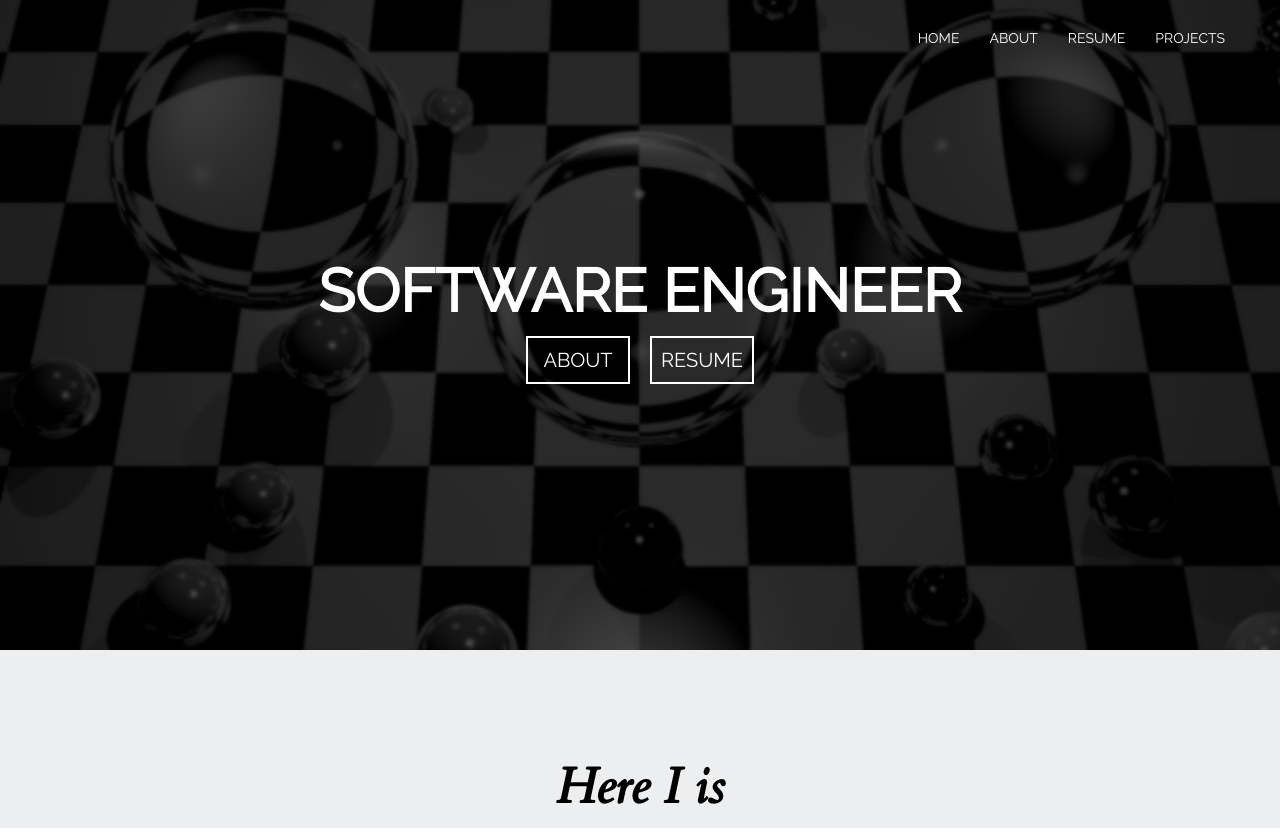
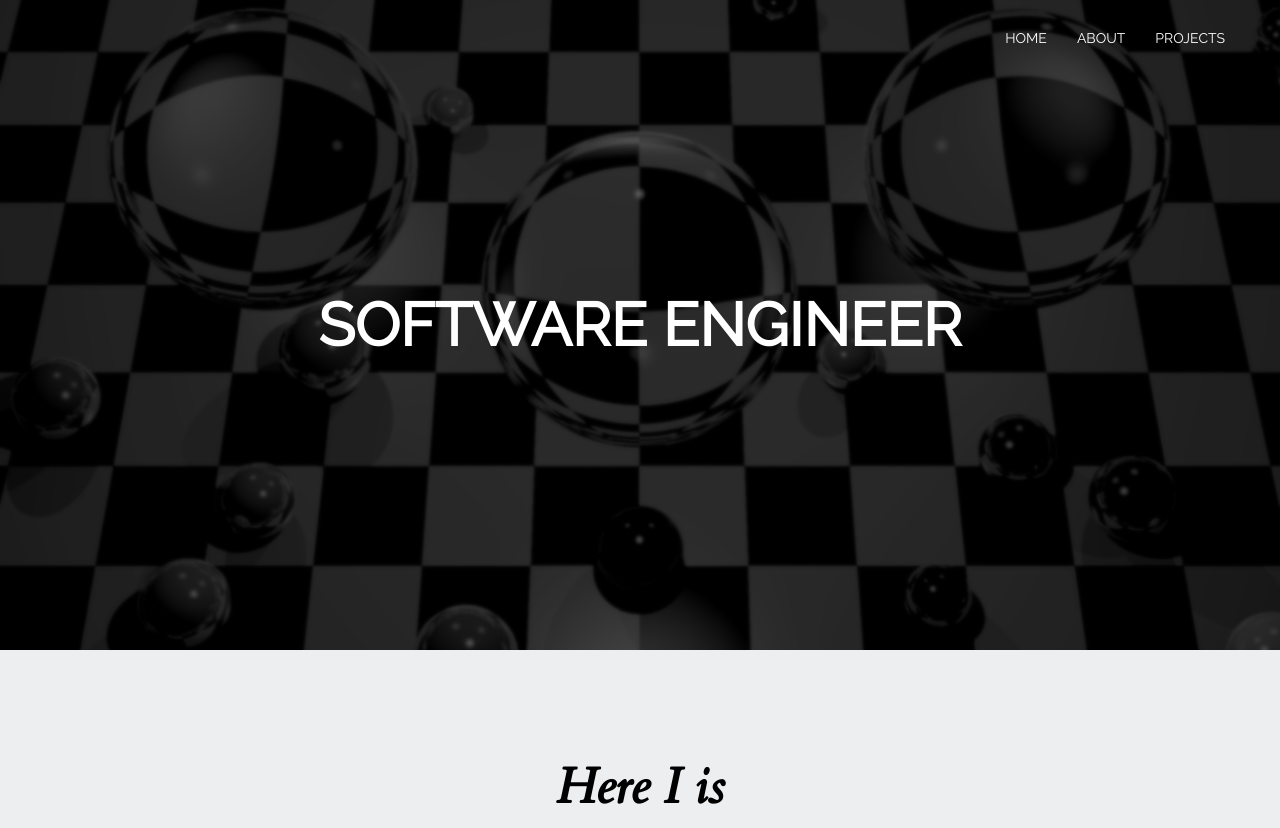
Before and after one commit to thedgglmister/thedigglemister.github.io, a plain HTML site: page index.html in a window 1280 px wide. Shown: the top 828 px of the page. Drawn offline with nearby package versions, Linux system fonts and the light colour scheme.

Commit message:
comment out resume

```diff
--- a/index.html
+++ b/index.html
@@ -18,16 +18,16 @@
 				<div>
 					<a href="http://www.beniremonger.com">HOME</a>
 					<a class="about_button">ABOUT</a>
-					<a href="http://www.beniremonger.com/resume">RESUME</a>
+					<!-- <a href="http://www.beniremonger.com/resume">RESUME</a> -->
 					<a href="http://www.beniremonger.com/projects">PROJECTS</a>
 				</div>
 			</div>
 			<div>
 				<h1>SOFTWARE ENGINEER</h1>
-				<div id="buttons_container">
+				<!-- <div id="buttons_container">
 					<a class="button about_button">ABOUT</a>
 					<a class="button" href="http://www.beniremonger.com/resume">RESUME</a>
-				</div>
+				</div> -->
 			</div>
 		</div>
 
@@ -108,7 +108,7 @@
 			<div>
 				<a href="http://www.beniremonger.com">HOME</a>
 				<a class="about_button">ABOUT</a>
-				<a href="http://www.beniremonger.com/resume">RESUME</a>
+				<!-- <a href="http://www.beniremonger.com/resume">RESUME</a> -->
 				<a href="http://www.beniremonger.com/projects">PROJECTS</a>
 			</div>
 			<div>
```
